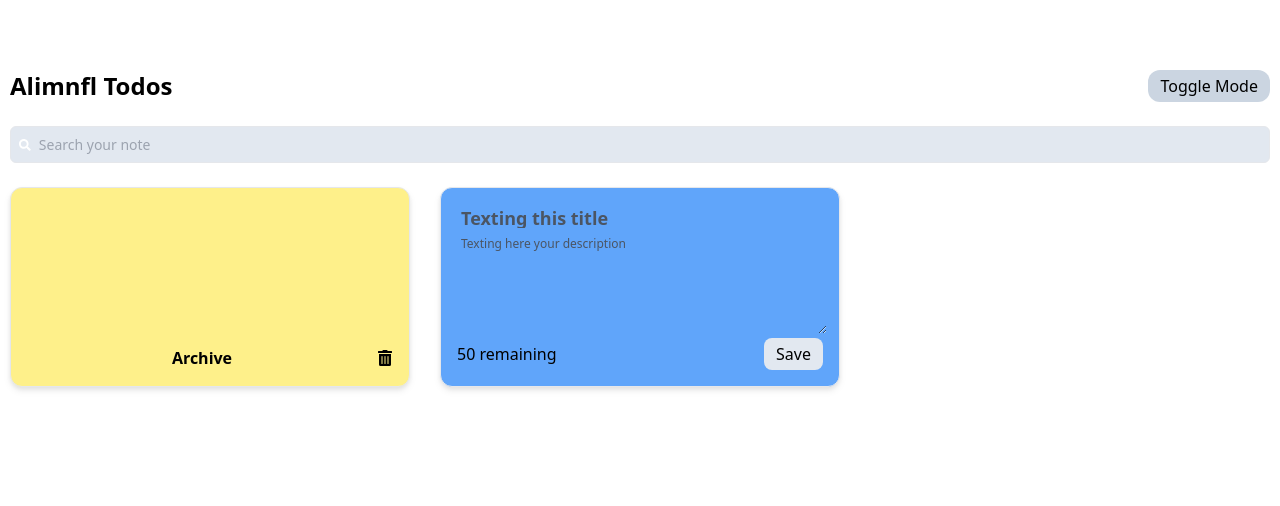
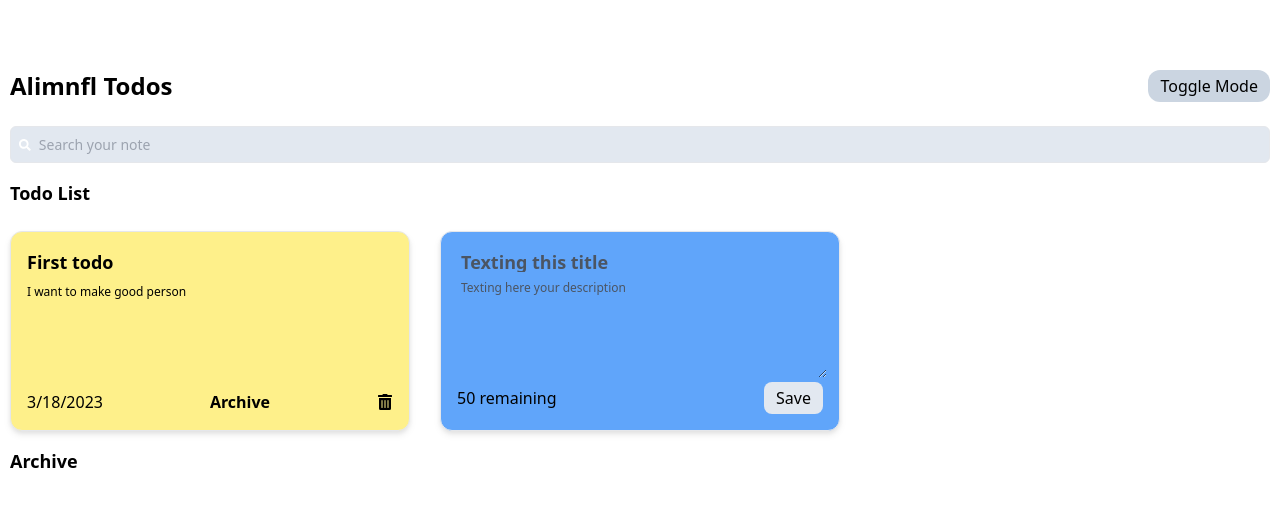
Before and after one commit to Alimnfl/todolist-typescript, a React (Vite) app: page / in a window 1280 px wide. Shown: the top 506 px of the page. Built offline with nearby package versions, Linux system fonts and the light colour scheme.

Commit message:
Updated TodosList

```diff
--- a/src/components/TodosList.tsx
+++ b/src/components/TodosList.tsx
@@ -1,29 +1,65 @@
+import { useState } from 'react';
 import AddTodos from './AddTodos';
 import Todo from './Todos';
 
 interface Todo {
   id: string;
-  text: string;
-  date: string;
+  title: string;
+  body: string;
+  archived: boolean;
+  createdAt: string;
 }
-
-// interface AddTodosProps {
-//   handleAddTodo: (addTodo: string) => void;
-// }
 
 interface TodoProps {
   todos: Todo[];
   handleDeleteTodo: (deleteTodo: string) => void;
-  handleAddTodo: (addTodo: string) => void;
+  handleAddTodo: (title: string, body: string, boolean: boolean) => void;
 }
 
 function TodosList({ todos, handleDeleteTodo, handleAddTodo }: TodoProps) {
+  const [archivedTodos, setArchivedTodos] = useState<Todo[]>([]);
+
+  const handleArchiveClick = (todoId: string) => {
+    const todoIndex = todos.findIndex((todo) => todo.id === todoId);
+    if (todoIndex !== -1) {
+      const todoArchive = { ...todos[todoIndex] };
+      todoArchive.archived = true;
+
+      const updatedTodos = [...todos];
+      updatedTodos.splice(todoIndex, 1);
+
+      handleDeleteTodo(todoId);
+      setArchivedTodos((prevArchivedTodos) => [...prevArchivedTodos, todoArchive]);
+    }
+  };
+
+  const handleDeleteArchivedTodo = (todoId: string) => {
+    const archivedTodoIndex = archivedTodos.findIndex((todo) => todo.id === todoId);
+    if (archivedTodoIndex !== -1) {
+      const updatedArchivedTodos = [...archivedTodos];
+      updatedArchivedTodos.splice(archivedTodoIndex, 1);
+      setArchivedTodos(updatedArchivedTodos);
+    }
+  };
   return (
-    <div className="w-full grid grid-cols-3 gap-[30px]">
-      {todos.map((todo) => (
-        <Todo id={todo.id} text={todo.text} date={todo.date} handleDeleteTodo={handleDeleteTodo} />
-      ))}
-      <AddTodos handleAddTodo={handleAddTodo} />
+    <div className="flex flex-col py-4">
+      <div className="flex flex-col">
+        <h1 className="text-lg font-semibold">Todo List</h1>
+        <div className="w-full grid grid-cols-3 gap-[30px]">
+          {todos.map((todo) => (
+            <Todo id={todo.id} title={todo.title} body={todo.body} archived={false} createdAt={todo.createdAt} handleDeleteTodo={handleDeleteTodo} handleArchiveClick={() => handleArchiveClick(todo.id)} />
+          ))}
+          <AddTodos handleAddTodo={handleAddTodo} />
+        </div>
+      </div>
+      <div className="pt-4">
+        <h1 className="text-lg font-semibold">Archive</h1>
+        <div className="w-full grid grid-cols-3 gap-[30px]">
+          {archivedTodos.map((todo) => (
+            <Todo id={todo.id} title={todo.title} body={todo.body} archived={false} createdAt={todo.createdAt} handleDeleteTodo={handleDeleteArchivedTodo} handleArchiveClick={() => handleArchiveClick(todo.id)} />
+          ))}
+        </div>
+      </div>
     </div>
   );
 }
```
